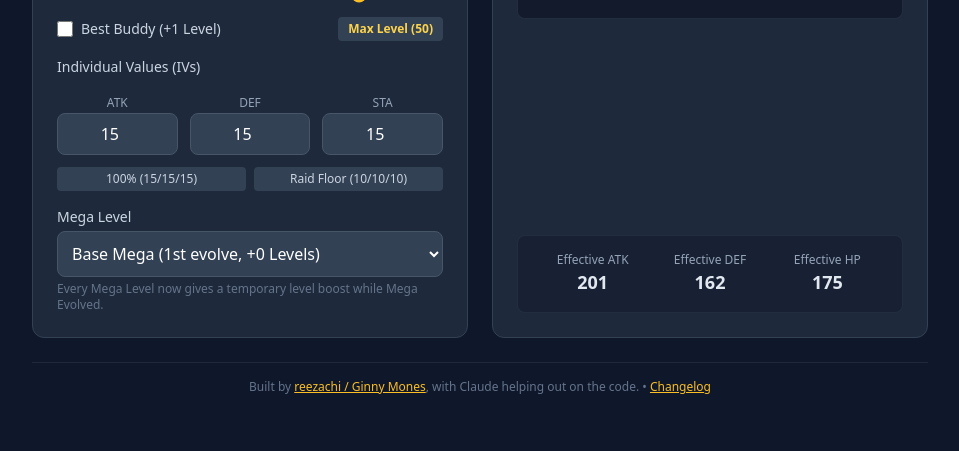
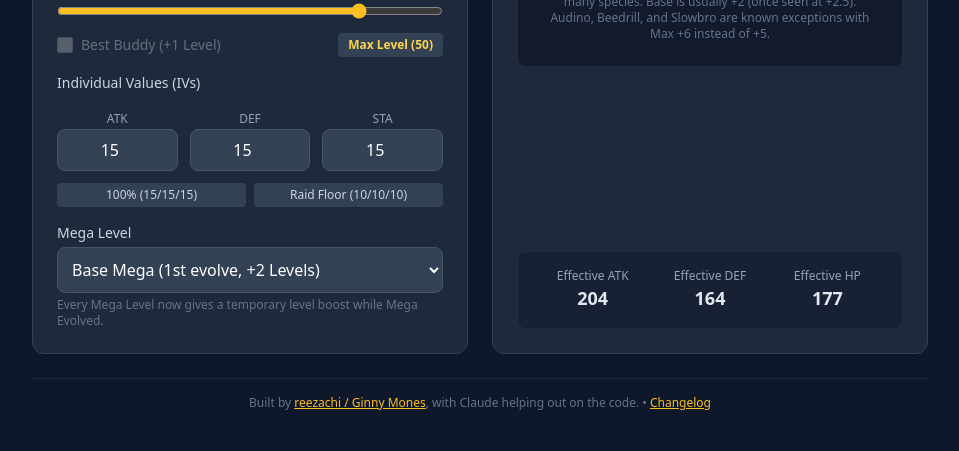
Before and after one commit to ginnymones/mega-cp-calculator, a plain HTML site: page index.html in a window 1280 px wide. Shown: the part 475-926 px from the top of the page, without its empty margins (160-1119 px from the left). Drawn offline with nearby package versions, Linux system fonts and the light colour scheme.

Commit message:
Max vs super max mega level fixes

```diff
--- a/index.html
+++ b/index.html
@@ -159,18 +159,18 @@
       { name: "Mega Camerupt", baseAtk: 253, baseDef: 183, baseSta: 172 },
       { name: "Mega Charizard X", baseAtk: 273, baseDef: 213, baseSta: 186 },
       { name: "Mega Charizard Y", baseAtk: 319, baseDef: 212, baseSta: 186 },
-      { name: "Mega Chesnaught", baseAtk: 242, baseDef: 282, baseSta: 204 },
-      { name: "Mega Delphox", baseAtk: 331, baseDef: 235, baseSta: 181 },
+      { name: "Mega Chesnaught", baseAtk: 242, baseDef: 282, baseSta: 204, superMax: true },
+      { name: "Mega Delphox", baseAtk: 331, baseDef: 235, baseSta: 181, superMax: true },
       { name: "Mega Diancie", baseAtk: 342, baseDef: 235, baseSta: 137 },
       { name: "Mega Dragonite", baseAtk: 299, baseDef: 255, baseSta: 209, superMax: true },
       { name: "Mega Falinks", baseAtk: 267, baseDef: 229, baseSta: 163, superMax: true },
       { name: "Mega Gallade", baseAtk: 326, baseDef: 230, baseSta: 169 },
       { name: "Mega Garchomp", baseAtk: 339, baseDef: 222, baseSta: 239 },
       { name: "Mega Gardevoir", baseAtk: 326, baseDef: 229, baseSta: 169 },
-      { name: "Mega Gengar", baseAtk: 349, baseDef: 199, baseSta: 155, superMax: true },
+      { name: "Mega Gengar", baseAtk: 349, baseDef: 199, baseSta: 155 },
       { name: "Mega Glalie", baseAtk: 252, baseDef: 168, baseSta: 190 },
-      { name: "Mega Greninja", baseAtk: 299, baseDef: 180, baseSta: 176 },
-      { name: "Mega Gyarados", baseAtk: 292, baseDef: 247, baseSta: 216, superMax: true },
+      { name: "Mega Greninja", baseAtk: 299, baseDef: 180, baseSta: 176, superMax: true },
+      { name: "Mega Gyarados", baseAtk: 292, baseDef: 247, baseSta: 216 },
       { name: "Mega Heracross", baseAtk: 334, baseDef: 223, baseSta: 190 },
       { name: "Mega Houndoom", baseAtk: 289, baseDef: 194, baseSta: 181 },
       { name: "Mega Kangaskhan", baseAtk: 246, baseDef: 210, baseSta: 233 },
@@ -185,7 +185,7 @@
       { name: "Mega Metagross", baseAtk: 300, baseDef: 289, baseSta: 190 },
       { name: "Mega Mewtwo X", baseAtk: 399, baseDef: 215, baseSta: 228, superMax: true },
       { name: "Mega Mewtwo Y", baseAtk: 413, baseDef: 223, baseSta: 228, superMax: true },
-      { name: "Mega Pidgeot", baseAtk: 280, baseDef: 175, baseSta: 195, superMax: true },
+      { name: "Mega Pidgeot", baseAtk: 280, baseDef: 175, baseSta: 195 },
       { name: "Mega Pinsir", baseAtk: 305, baseDef: 231, baseSta: 163 },
       { name: "Mega Raichu X", baseAtk: 277, baseDef: 203, baseSta: 155, superMax: true },
       { name: "Mega Raichu Y", baseAtk: 339, baseDef: 157, baseSta: 155, superMax: true },
@@ -195,9 +195,9 @@
       { name: "Mega Sceptile", baseAtk: 320, baseDef: 186, baseSta: 172 },
       { name: "Mega Scizor", baseAtk: 279, baseDef: 250, baseSta: 172 },
       { name: "Mega Sharpedo", baseAtk: 289, baseDef: 144, baseSta: 172 },
-      { name: "Mega Skarmory", baseAtk: 273, baseDef: 228, baseSta: 163 },
+      { name: "Mega Skarmory", baseAtk: 273, baseDef: 228, baseSta: 163, superMax: true },
       { name: "Mega Slowbro", baseAtk: 224, baseDef: 259, baseSta: 216 },
-      { name: "Mega Starmie", baseAtk: 276, baseDef: 229, baseSta: 155 },
+      { name: "Mega Starmie", baseAtk: 276, baseDef: 229, baseSta: 155, superMax: true },
       { name: "Mega Steelix", baseAtk: 212, baseDef: 327, baseSta: 181 },
       { name: "Mega Swampert", baseAtk: 283, baseDef: 218, baseSta: 225 },
       { name: "Mega Tyranitar", baseAtk: 309, baseDef: 276, baseSta: 225 },
@@ -223,7 +223,8 @@
     // Two Mega Level systems have now been confirmed in-game, and it isn't
     // clear yet whether the graduated one is permanent or tied to the current
     // GO Fest "Mega Ascension" event window — so both are offered as a toggle
-    // rather than picking one.
+    // rather than picking one. Event mode is the current DEFAULT while the
+    // event is live; switch back to Regular once it ends.
     //
     // REGULAR: only a fully-maxed Super Max Mega gives a boost, +5 levels.
     // Confirmed via exact CP+HP matches on Mega Mewtwo X, Mewtwo Y, Dragonite,
@@ -241,17 +242,22 @@
     //                   the same minimal Base state as some of the +2 cases.
     //                   So the variance isn't fully explained by evolve
     //                   count either; there may be a per-species component.
-    //   High      +4  — confirmed on Mega Dragonite and Mega Mewtwo X (x2)
-    //   Max       +5 typical — confirmed exactly on Mega Venusaur, BUT ALSO
-    //                   confirmed exactly at +6 on a heavily-evolved Mega
-    //                   Audino (evolve count unknown but described as
-    //                   "evolved a long time").
-    //   Super Max +5  — confirmed on Mega Mewtwo X — the SAME number as Max
-    //                   at the time it was tested. The original tweet's
-    //                   claimed +6 (Max) and +8 (Super Max) were both wrong
-    //                   for the individuals tested. Given Max and even Base
-    //                   turned out not to be fixed, Super Max may not be
-    //                   either — treat with the same caution as the others.
+    //   High      +4  — confirmed on Mega Dragonite (x2) and Mega Mewtwo X
+    //                   (x2), always exact. The most reliable tier so far.
+    //   Max       +5 is the strongly confirmed default — 16 species now
+    //               exact at +5 (Venusaur, Gyarados, Gengar, Pidgeot,
+    //               Dragonite, Mewtwo X, Metagross, Charizard X, Charizard Y,
+    //               Rayquaza, Groudon, Kyogre, Latios, Garchomp, Lucario),
+    //               spanning both Super-Max-capable and non-Super-Max
+    //               species alike — so it isn't tied to Super-Max
+    //               eligibility after all. Only 3 confirmed exceptions sit
+    //               at +6 instead: Mega Audino, Beedrill, Slowbro (their
+    //               final tier, no Super Max for any of them). Whatever
+    //               actually separates those three isn't identified — they
+    //               get an explicit override in MAX_TIER_OVERRIDES below;
+    //               everything else defaults to +5.
+    //   Super Max +5  — confirmed on Mega Mewtwo X and Mega Dragonite, both
+    //                   exactly matching their own Max-tier boost.
     //
     // Bottom line: Event mode's numbers are a best-effort estimate, not a
     // guarantee. The underlying mechanic likely depends on something beyond
@@ -264,9 +270,9 @@
     // in Regular mode; assumed by extension elsewhere).
     const MODES = {
       regular: { '1': 0, '2': 0, '3': 0, '4': 5 },
-      event:   { '1': 2, '2': 4, '3': 5, '4': 5 }
+      event:   { '1': 2, '2': 4, '3': 6, '4': 5 }
     };
-    let currentMode = 'regular';
+    let currentMode = 'event';
 
     function populateDropdown() {
       pokemonSelect.innerHTML = '';
@@ -325,7 +331,7 @@
 
       megaLevelSelect.querySelector('option[value="1"]').textContent = `Base Mega (1st evolve, +${boosts['1']} Levels)`;
       megaLevelSelect.querySelector('option[value="2"]').textContent = `High Mega (7th evolve, +${boosts['2']} Levels)`;
-      megaLevelSelect.querySelector('option[value="3"]').textContent = `Max Mega (30th evolve, +${boosts['3']} Levels)`;
+      megaLevelSelect.querySelector('option[value="3"]').textContent = `Max Mega (30th evolve, +${getMegaBoost('3', p)} Levels)`;
 
       if (p && p.superMax) {
         level4Option.disabled = false;
@@ -336,7 +342,7 @@
         level4Option.textContent = 'Super Max Mega (not available for this Pokémon)';
       }
 
-      const currentBoost = boosts[megaLevelSelect.value] || 0;
+      const currentBoost = getMegaBoost(megaLevelSelect.value, p);
       const overriding = currentBoost > 0;
       bestBuddyInput.disabled = overriding;
       bestBuddyLabel.classList.toggle('opacity-40', overriding);
@@ -352,11 +358,43 @@
       modeEventBtn.classList.toggle('active', !isRegular);
       modeDescription.textContent = isRegular
         ? 'Only a fully-maxed Super Max Mega changes CP (+5 levels). Confirmed against multiple in-game screenshots.'
-        : 'Base +2, High +4, Max/Super Max +5 shown below are typical, most-common values — but exact boosts have varied even within the same tier (Base confirmed at both +2 and +2.5; Max at both +5 and +6). Treat the shown number as a starting estimate, not a guarantee.';
+        : 'Base +2, High +4, Max +5 shown below are strongly confirmed typical values (Max verified exactly on 16 different species). A few known exceptions exist: Base once seen at +2.5, and Max at +6 for Audino, Beedrill, and Slowbro specifically.';
       document.getElementById('cpResultNote').textContent = isRegular
         ? 'CP is identical at Base / High / Max Mega. Only Super Max (on Pokémon that have it) changes CP, +5 levels.'
-        : 'High +4 is solidly confirmed. Base and Max/Super Max are usually +2 and +5, but have each been confirmed at a different value too (+2.5 and +6) — the real boost isn\'t always the typical one.';
+        : 'High +4 and Max +5 are both solidly confirmed across many species. Base is usually +2 (once seen at +2.5). Audino, Beedrill, and Slowbro are known exceptions with Max +6 instead of +5.';
       calculate();
+    }
+
+    // Max tier's boost depends on whether the species can go further to Super
+    // Max. Confirmed on two Super-Max-capable species (Mega Dragonite and
+    // Mega Mewtwo X): their Max tier gives +5, the SAME as their Super Max —
+    // there's no extra CP for the additional evolutions beyond Max for these
+    // species. Species WITHOUT a Super Max tier (Mega Audino, Beedrill,
+    // Slowbro) instead get +6 at Max, since Max is their final tier.
+    // Max tier's real boost isn't reliably predictable from Super-Max
+    // eligibility alone — confirmed exceptions exist on both sides (see the
+    // comment block above), so directly-tested species get an explicit
+    // override here rather than a guessed rule. Anything not listed falls
+    // back to the general default: +5 for Super-Max-capable species, +6 for
+    // everything else (still just a typical value, not guaranteed).
+    // Max tier: +5 is now the overwhelmingly confirmed default (16 species
+    // exact: Venusaur, Gyarados, Gengar, Pidgeot, Dragonite, Mewtwo X,
+    // Metagross, Charizard X, Charizard Y, Rayquaza, Groudon, Kyogre,
+    // Latios, Garchomp, Lucario — plus Mewtwo X again via Super Max). Only
+    // 3 confirmed exceptions sit at +6 instead: Audino, Beedrill, Slowbro.
+    // Whatever separates those three from everything else isn't identified.
+    const MAX_TIER_OVERRIDES = {
+      'Mega Audino': 6,
+      'Mega Beedrill': 6,
+      'Mega Slowbro': 6,
+    };
+
+    function getMegaBoost(tier, p) {
+      if (currentMode === 'event' && tier === '3') {
+        if (p && MAX_TIER_OVERRIDES[p.name] !== undefined) return MAX_TIER_OVERRIDES[p.name];
+        return 5;
+      }
+      return MODES[currentMode][tier] || 0;
     }
 
     function calculate() {
@@ -368,7 +406,7 @@
       let level = parseFloat(levelInput.value);
 
       // Mega Level boost (per the active mode) overrides Best Buddy's +1.
-      level += MODES[currentMode][megaLevelSelect.value] || 0;
+      level += getMegaBoost(megaLevelSelect.value, p);
 
       const ivA = parseInt(atkIv.value) || 0;
       const ivD = parseInt(defIv.value) || 0;
@@ -398,7 +436,7 @@
     });
 
     populateDropdown();
-    setMode('regular');
+    setMode('event');
     calculate();
   </script>
 </body>
```
